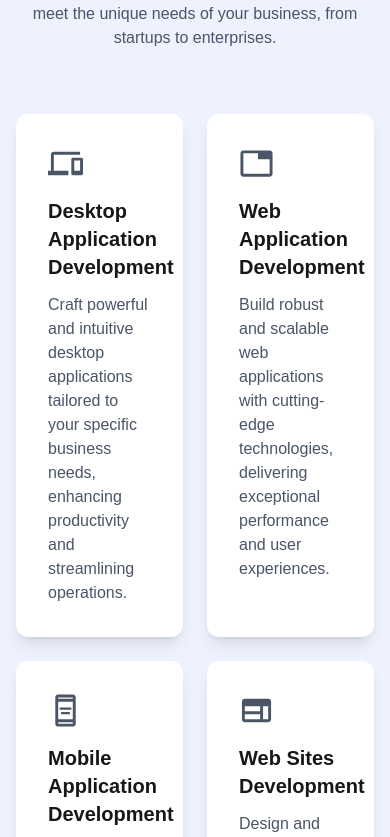
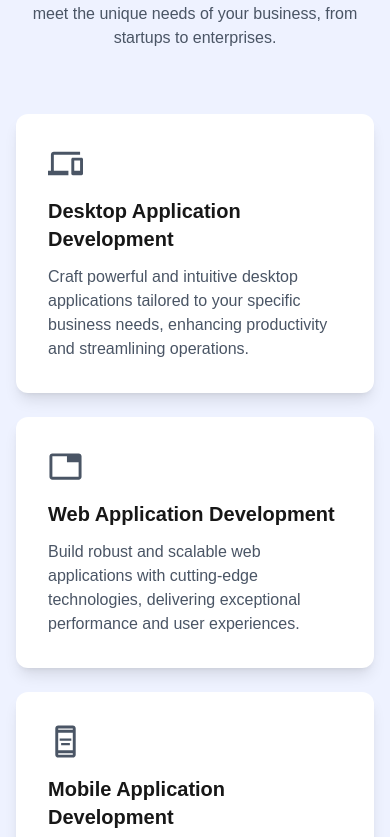
Before and after one commit to DMS-ranil/test-ceybaseit-web, a Next.js app: page /test-ceybaseit-web/ in a window 390 px wide. Shown: the part 2447-3284 px from the top of the page. Built offline with nearby package versions, Linux system fonts and the light colour scheme.

Commit message:
Update page.tsx

```diff
--- a/src/app/page.tsx
+++ b/src/app/page.tsx
@@ -545,7 +545,7 @@ export default function Home() {
             </p>
           </div>
 
-          <div className="grid grid-cols-2 md:grid-cols-3 lg:grid-cols-5 gap-6 mb-12">
+          <div className="grid grid-cols-1 md:grid-cols-3 lg:grid-cols-5 gap-6 mb-12">
             {services.map((service, index) => (
               <motion.div
                 key={service.id}
```
